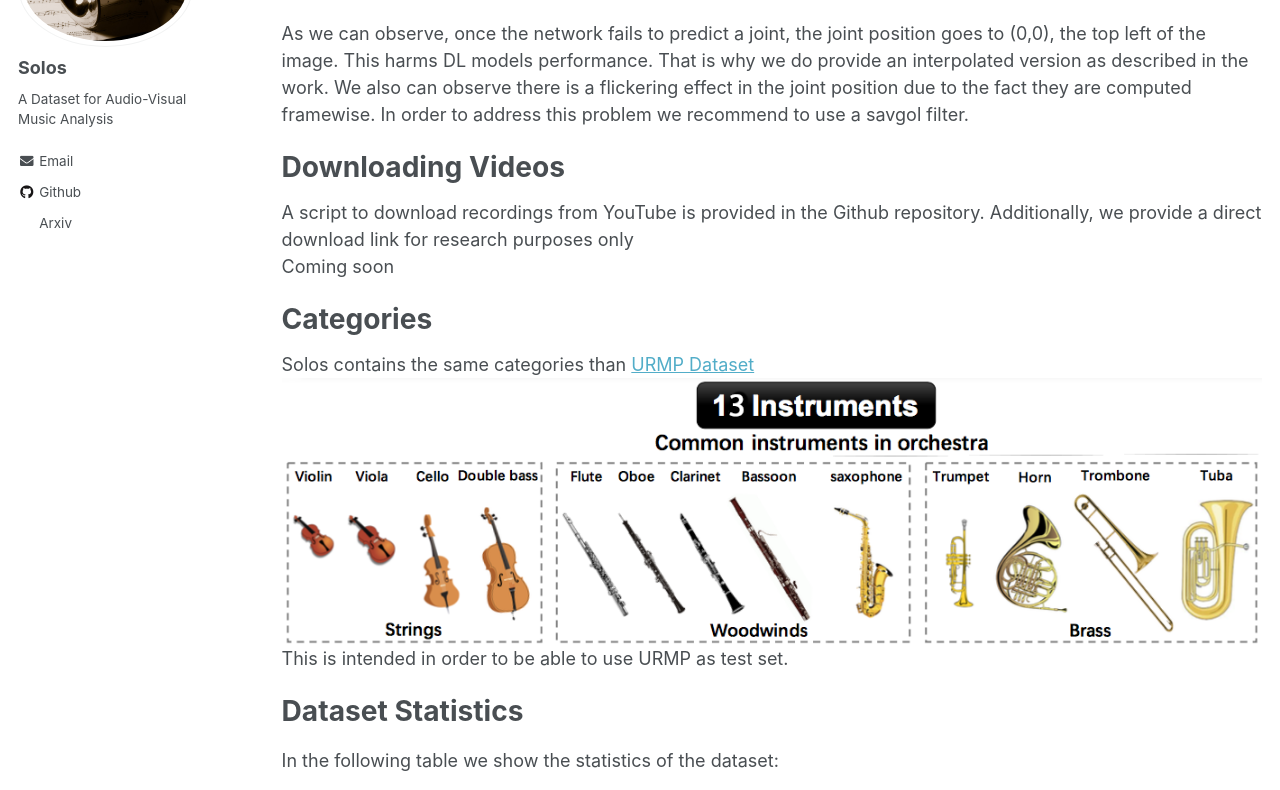
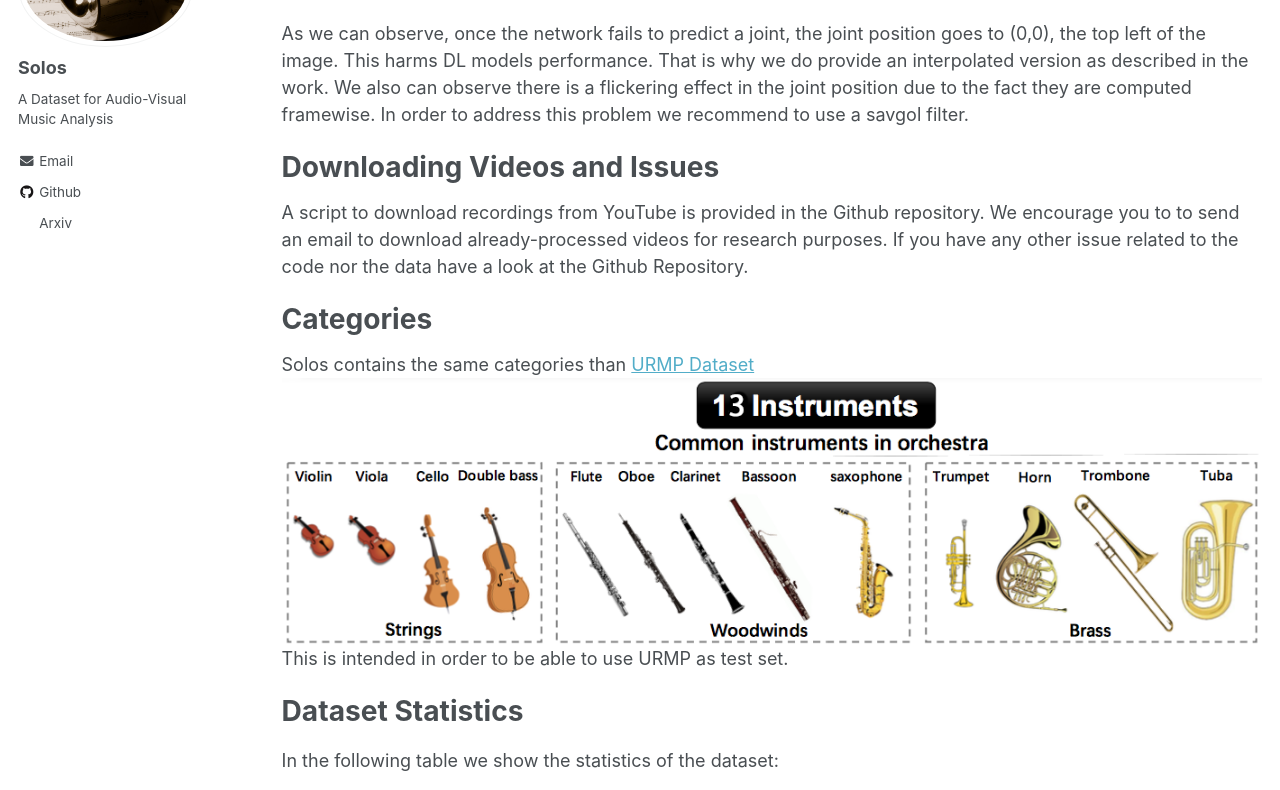
Before and after one commit to JuanFMontesinos/Solos, a Jekyll site: the page built from _pages/about.html, in a window 1280 px wide and 900 px high, scrolled down 1526 px, cut to the strip 110-900 px from the top of the window. Built offline with Jekyll 4.4.1, drawn with Linux system fonts in a browser that asks for light colours; formulas are drawn with MathJax 3.

Commit message:
Update about.html

```diff
--- a/_pages/about.html
+++ b/_pages/about.html
@@ -27,8 +27,9 @@ That is why we do provide an interpolated version as described in the work.
 We also can observe there is a flickering effect in the joint position due to the fact they are computed framewise. In order to address this problem
 we recommend to use a savgol filter.
 <p> </p>
-<h1>Downloading Videos</h1>
-A script to download recordings from YouTube is provided in the Github repository. Additionally, we provide a direct download link for research purposes only <br>Coming soon</br>
+<h1>Downloading Videos and Issues</h1>
+A script to download recordings from YouTube is provided in the Github repository. We encourage you to to send an email to download already-processed videos for research purposes.
+If you have any other issue related to the code nor the data have a look at the Github Repository.
 <p> </p>
 <h1>Categories</h1>
 Solos contains the same categories than
```
